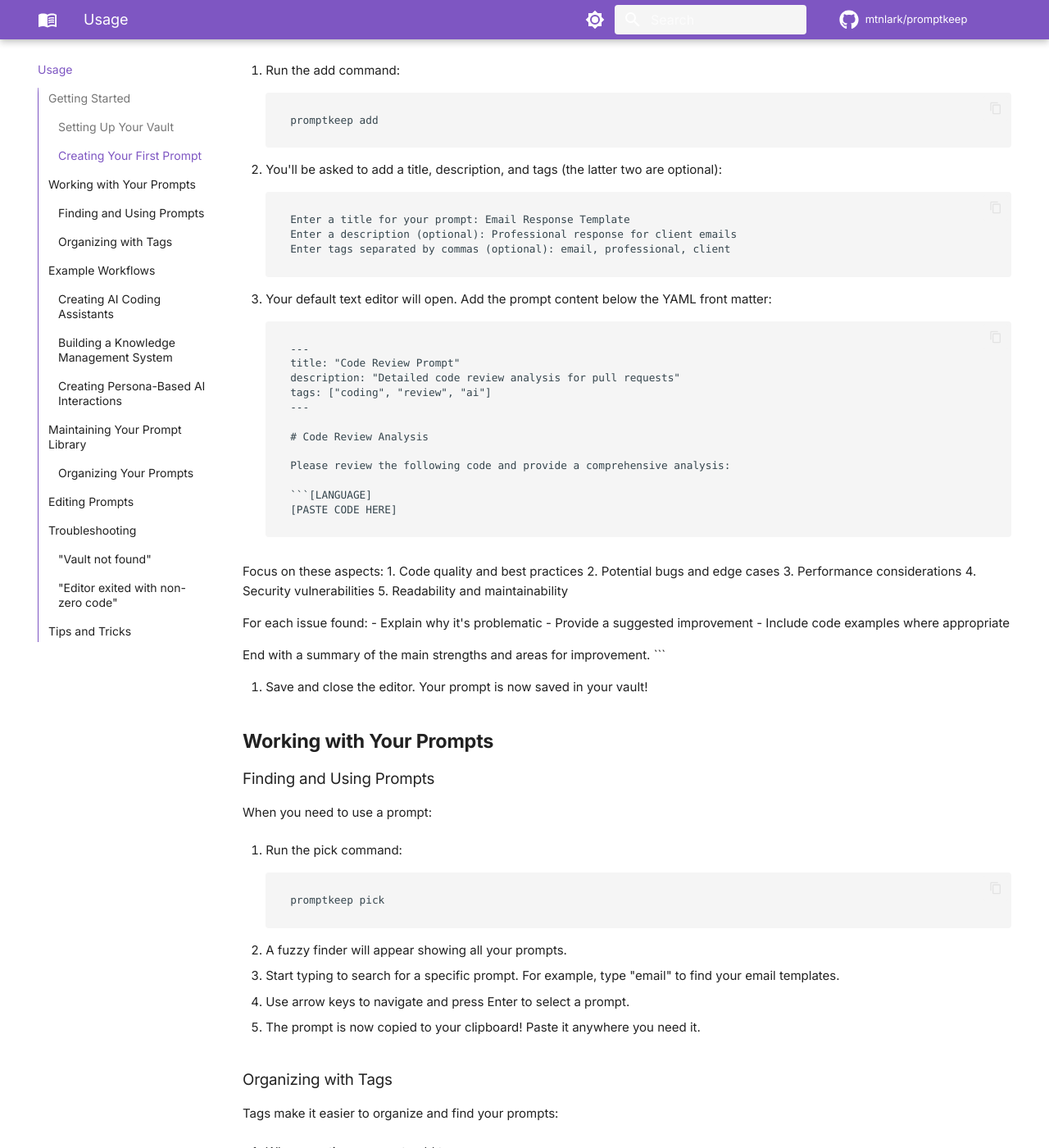
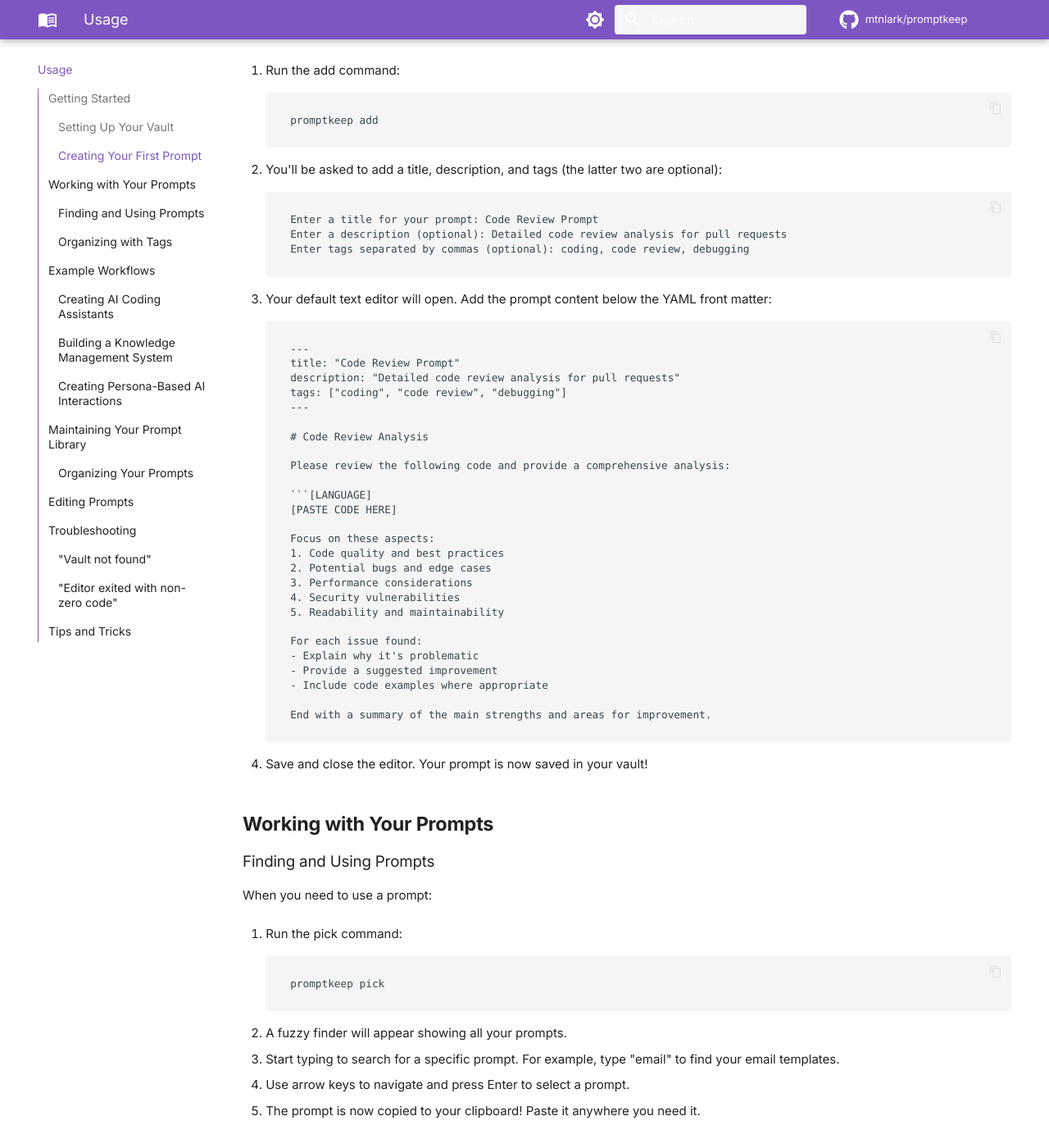
Before and after one commit to mtnlark/promptkeep, an MkDocs documentation site: the page built from docs/usage.md, in a window 1280 px wide and 1400 px high, scrolled down 1000 px. Shown: the whole window at 82% size. Built offline with MkDocs 1.6.1 and Material for MkDocs 9.7.7, drawn with Linux system fonts in a browser that asks for light colours; comment, search, counter and statistics services are not loaded; the version menu is left out.

Commit message:
Improve documentation formatting and examples in usage guide

````diff
--- a/docs/usage.md
+++ b/docs/usage.md
@@ -45,9 +45,9 @@ Now that you have a vault, let's add your first prompt:
 
 2. You'll be asked to add a title, description, and tags (the latter two are optional):
    ```
-   Enter a title for your prompt: Email Response Template
-   Enter a description (optional): Professional response for client emails
-   Enter tags separated by commas (optional): email, professional, client
+   Enter a title for your prompt: Code Review Prompt
+   Enter a description (optional): Detailed code review analysis for pull requests
+   Enter tags separated by commas (optional): coding, code review, debugging
    ```
 
 3. Your default text editor will open. Add the prompt content below the YAML front matter:
@@ -55,7 +55,7 @@ Now that you have a vault, let's add your first prompt:
    ---
    title: "Code Review Prompt"
    description: "Detailed code review analysis for pull requests"
-   tags: ["coding", "review", "ai"]
+   tags: ["coding", "code review", "debugging"]
    ---
 
    # Code Review Analysis
@@ -64,7 +64,6 @@ Now that you have a vault, let's add your first prompt:
 
    ```[LANGUAGE]
    [PASTE CODE HERE]
-   ```
 
    Focus on these aspects:
    1. Code quality and best practices
````
